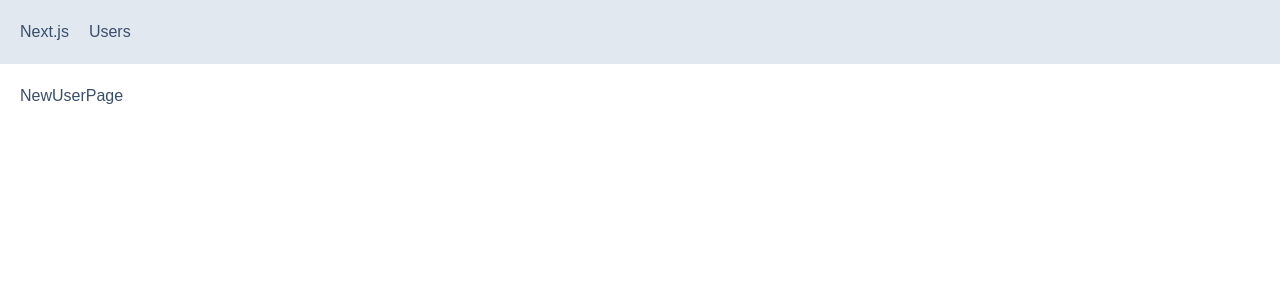
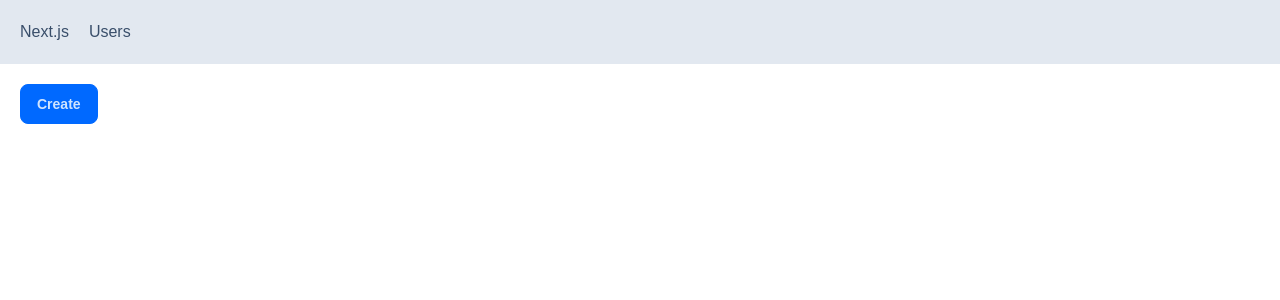
Before and after one commit to ManNjoro/next-app, a Next.js app: page /users/new in a window 1280 px wide. Shown: the top 300 px of the page. Built offline with nearby package versions, Linux system fonts and the light colour scheme.

Commit message:
Added navigation buttons to users page and new user page

```diff
--- a/app/users/new/page.tsx
+++ b/app/users/new/page.tsx
@@ -1,8 +1,14 @@
+'use client'
+import { useRouter } from 'next/navigation'
 import React from 'react'
 
 const NewUserPage = () => {
+  const router = useRouter()
   return (
-    <div>NewUserPage</div>
+    <button
+     className='btn btn-primary'
+     onClick={() => router.push('/users')}
+     >Create</button>
   )
 }
 
--- a/app/users/page.tsx
+++ b/app/users/page.tsx
@@ -1,5 +1,6 @@
 import React from 'react'
 import UserTable from './UserTable'
+import Link from 'next/link'
 
 interface Props {
   searchParams: { sortOrder: string}
@@ -9,6 +10,7 @@
   return (
     <>
     <h1>Users</h1>
+    <Link href='/users/new' className='btn'>New User</Link>
     <UserTable sortOrder={sortOrder} />
     </>
   )
```
